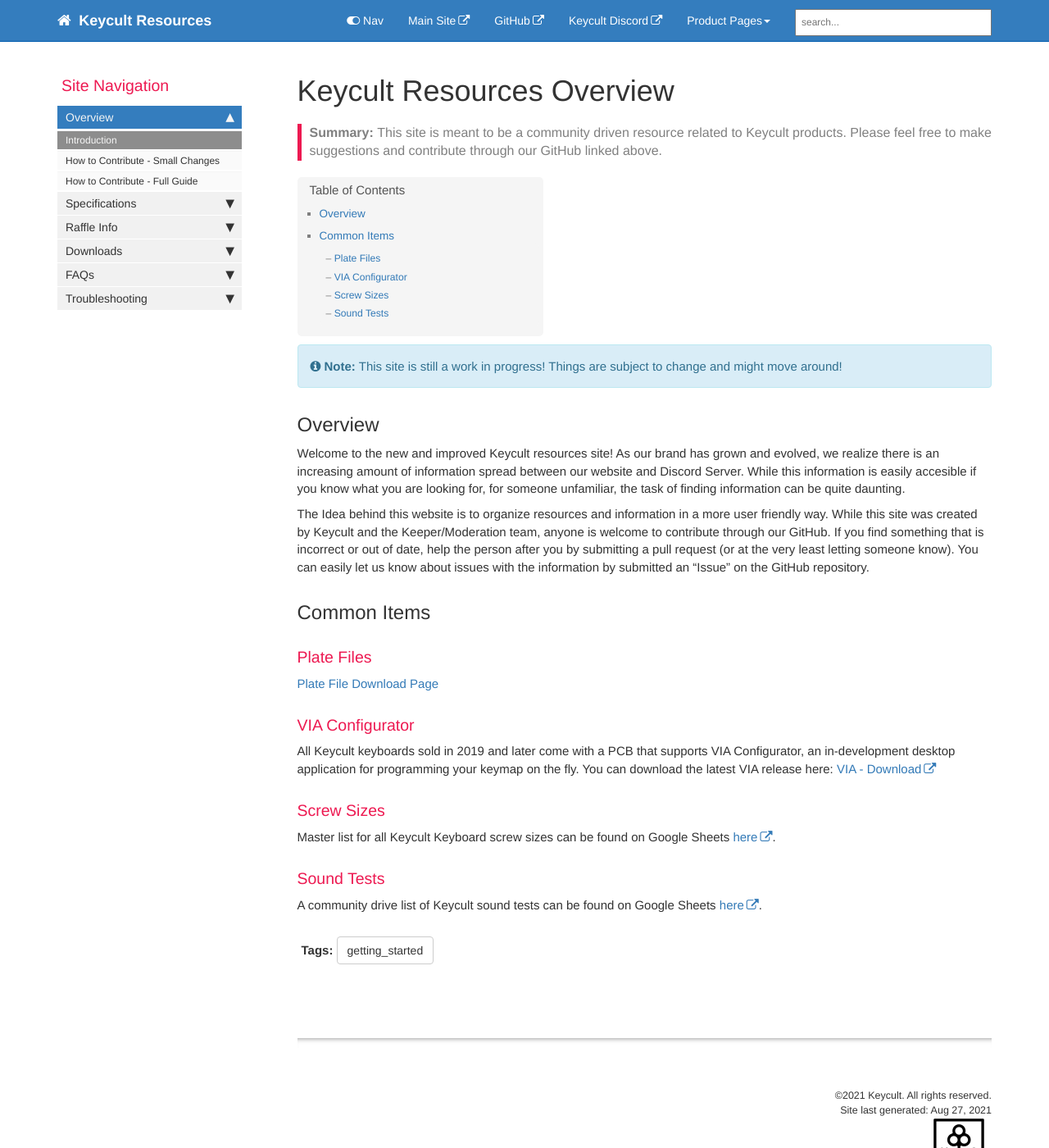
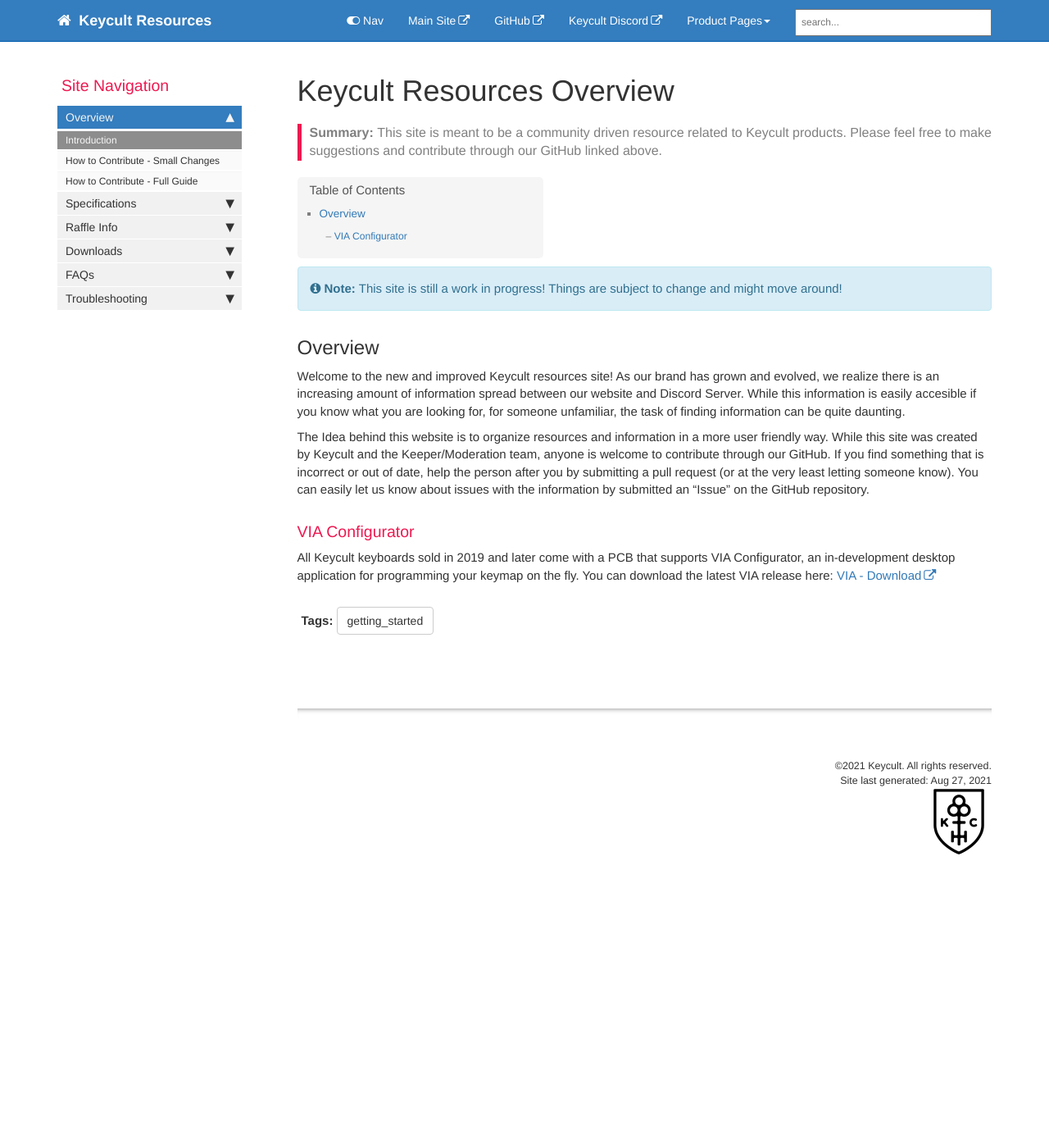
Before and after one commit to keycult/keycult-resources, a Jekyll site: the page built from index.md, in a window 1280 px wide and 1400 px high. Shown: the whole window at 82% size. Built offline with Jekyll 4.4.1, drawn with Linux system fonts in a browser that asks for light colours; comment, search, counter and statistics services are not loaded.

Commit message:
Moving sound tests and screw lists into their own sidebar page (#45)
* Update mydoc_sidebar.yml

* Update index.md

* Create specs_screws_and_sounds.md

* Update specs_accessories.md

```diff
--- a/_data/sidebars/mydoc_sidebar.yml
+++ b/_data/sidebars/mydoc_sidebar.yml
@@ -55,6 +55,9 @@
     - title: Accessories
       url: /specs_accessories.html
       output: web, pdf
+    - title: Screw Lists & Sound tests
+      url: /specs_screws_and_sounds.html
+      output: web, pdf
 
   - title: Raffle Info
     output: web, pdf
--- a/index.md
+++ b/index.md
@@ -15,20 +15,6 @@
 
 The Idea behind this website is to organize resources and information in a more user friendly way. While this site was created by Keycult and the Keeper/Moderation team, anyone is welcome to contribute through our GitHub. If you find something that is incorrect or out of date, help the person after you by submitting a pull request (or at the very least letting someone know). You can easily let us know about issues with the information by submitted an "Issue" on the GitHub repository.
 
-## Common Items
-
-### Plate Files
-
-[Plate File Download Page](/downloads_plate_files.html)
-
 ### VIA Configurator
 
 All Keycult keyboards sold in 2019 and later come with a PCB that supports VIA Configurator, an in-development desktop application for programming your keymap on the fly. You can download the latest VIA release here: [VIA - Download](https://caniusevia.com)
-
-### Screw Sizes
-
-Master list for all Keycult Keyboard screw sizes can be found on Google Sheets [here](https://docs.google.com/spreadsheets/d/1tgXhPeQ_tqhAteQD2QoLbDey6k4PH0UQvaj127xx6kE/edit#gid=0).
-
-### Sound Tests
-
-A community drive list of Keycult sound tests can be found on Google Sheets [here](https://docs.google.com/spreadsheets/d/1W05Um-6QkimrJnWbXXx35PTlbP9_FNA_c-h_VH71U-c/edit#gid=0).
```
Also changed, not shown: pages/mydoc/specs_accessories.md (+1 -1 lines), pages/mydoc/specs_screws_and_sounds.md (added, +16 -0 lines).
